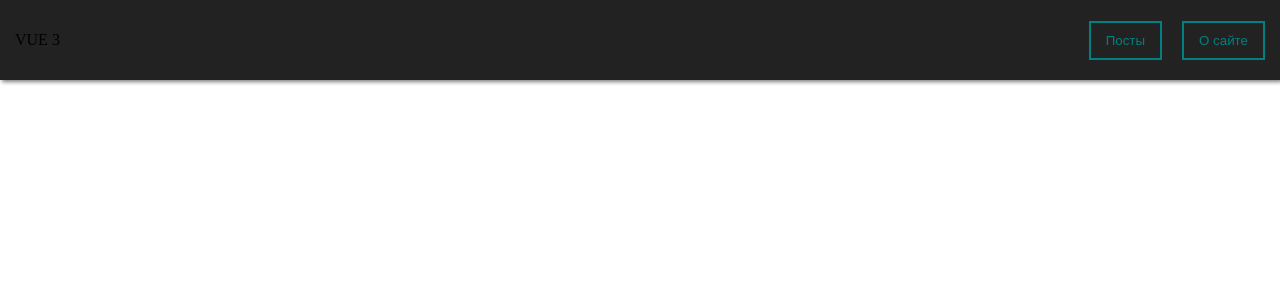
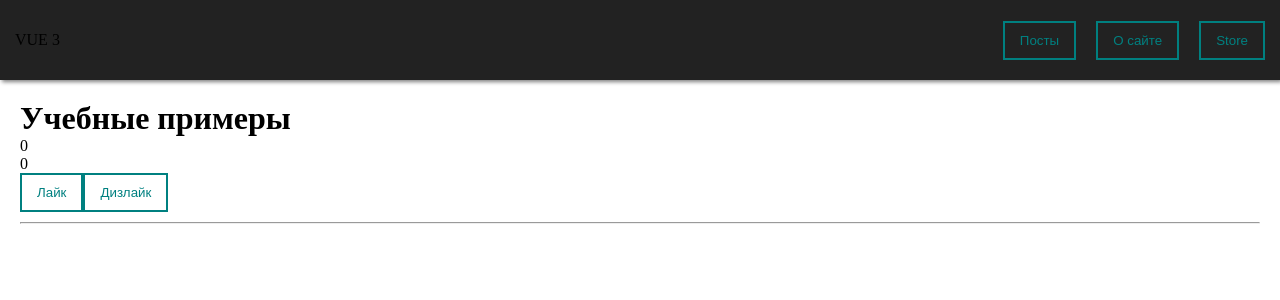
Before and after one commit to DashaKorotkevich/vue, a Vue app: page /store in a window 1280 px wide. Before the commit this address had no page. Shown: the top 300 px of the page. Built offline with nearby package versions, Linux system fonts and the light colour scheme.

Commit message:
feat: vuex start

```diff
--- a/src/components/Navbar.vue
+++ b/src/components/Navbar.vue
@@ -4,6 +4,7 @@
     <div class="navbar__btns">
       <my-button @click="$router.push('/posts')">Посты</my-button>
       <my-button @click="$router.push('/about')" style="margin-left: 20px;">О сайте</my-button>
+      <my-button @click="$router.push('/store')" style="margin-left: 20px;">Store</my-button>
     </div>
   </div>
 </template>
--- a/src/main.js
+++ b/src/main.js
@@ -4,6 +4,7 @@ import components from '@/components/UI'; // для глобальной рег
 import router from '@/router/router';
 /* import VIntersection from '@/directives/VIntersection'; */ //импорт для глобальной регистрации директивы
 import directives from '@/directives';
+import store from '@/store';
 
 const app = createApp(App)
 
@@ -18,5 +19,6 @@ directives.forEach(directive => {
 })
 
 app
+  .use(store)
   .use(router) // подобным образом подключаются любые библиотеки
   .mount('#app');
--- /dev/null
+++ b/src/pages/PostPageWithStore.vue
@@ -0,0 +1,16 @@
+<template>
+  <h1> Учебные примеры </h1>
+  <p>{{ $store.state.likes }}</p>
+  <p>{{ $store.getters.doubleLikes /* Обращаемся не как к функции, а как к свойству объекта */ }}</p>
+  <div style="padding-bottom: 10px;">
+    <my-button @click="$store.commit('incrementLikes')">Лайк</my-button> <!-- Обращение к методу объекта  mutations  -->
+    <my-button @click="$store.commit('decrementLikes')">Дизлайк</my-button>
+  </div>
+  <hr>
+</template>
+
+<script>
+</script>
+
+<style>
+</style>
--- a/src/router/router.js
+++ b/src/router/router.js
@@ -1,6 +1,7 @@
 import About from "@/pages/About.vue";
 import Main from "@/pages/Main.vue"
 import PostIdPage from "@/pages/PostIdPage.vue";
+import PostPageWithStore from "@/pages/PostPageWithStore.vue";
 import UserPage from "@/pages/UserPage.vue";
 import { createRouter, createWebHistory } from "vue-router"
 
@@ -21,6 +22,10 @@ import { createRouter, createWebHistory } from "vue-router"
     path: '/posts/:id', // url строка
     component: PostIdPage
   },
+  {
+    path: '/store', // url строка
+    component: PostPageWithStore
+  },
  ]
 
  const router = createRouter({
--- /dev/null
+++ b/src/store/index.js
@@ -0,0 +1,22 @@
+import {createStore} from "vuex";
+export default createStore({
+  state: { // само состояние, описываем даннные
+    likes: 0
+  },
+  getters: { // comuted свойства, своего рода кэшируемые вычисляемые значения
+    doubleLikes(state) {
+       return state.likes * 2;
+    }
+  },
+  mutations: { // изменять состояние напрямую нельзя, но можно изменять с пом. мутаций
+    incrementLikes(state) {
+      state.likes += 1;
+    },
+    decrementLikes(state) {
+      state.likes -= 1;
+    }
+  },
+  actions: { // функции, которые используют внутри себя мутации
+
+  }
+})
```
Also changed, not shown: 2 other files (tests, documents, lock files or other folders).
